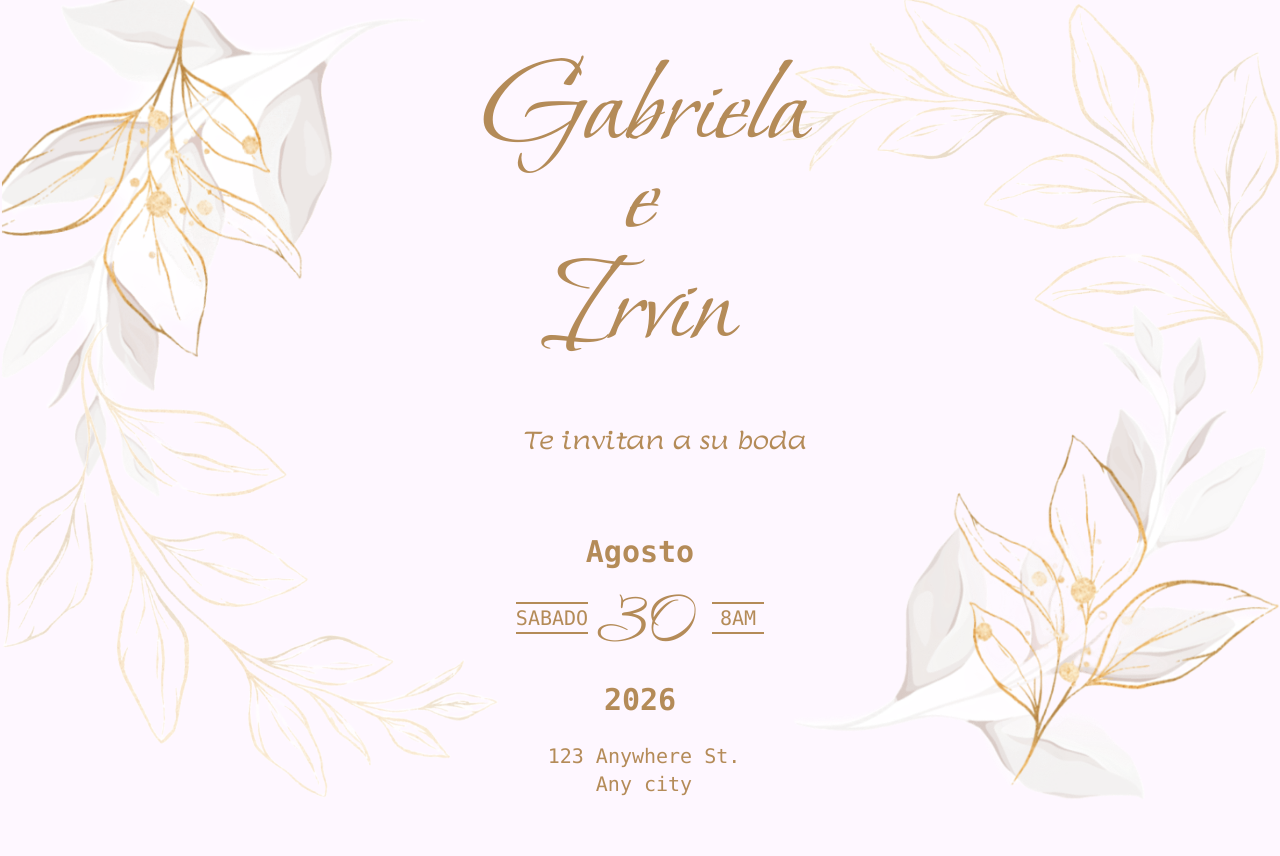
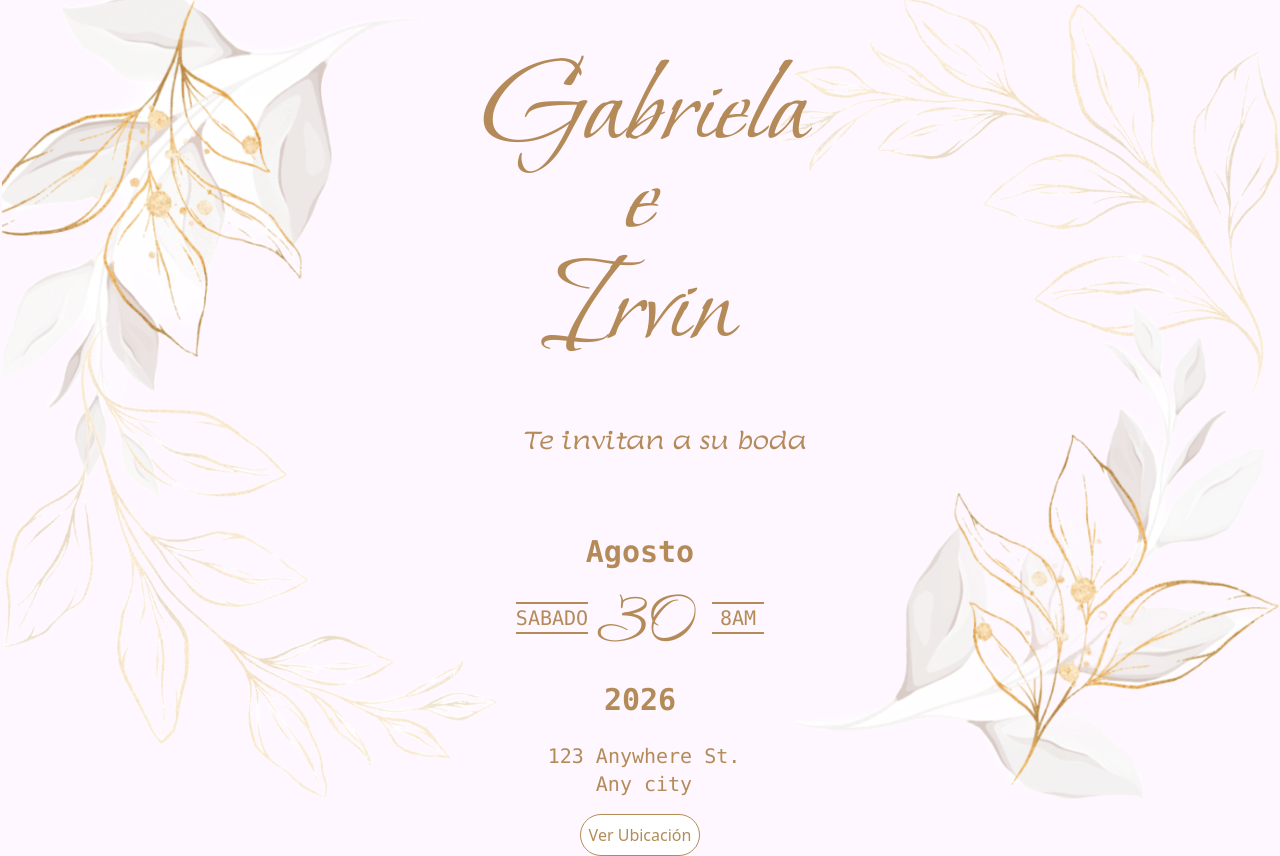
Before and after one commit to IrvinTM/wedding, an Astro site: page / in a window 1280 px wide. Before the commit the page ends 800 px from the top, so only its background shows below. Built offline with nearby package versions, Linux system fonts and the light colour scheme; Astro itself is replaced by a stand-in of ours.

Commit message:
added location b

```diff
--- a/src/pages/index.astro
+++ b/src/pages/index.astro
@@ -43,6 +43,14 @@ import Layout from "../layouts/Layout.astro";
       <h3 class="text-primary font-mono text-xl pl-2">123 Anywhere St.</h3>
       <h3 class="text-primary font-mono text-xl pl-2">Any city</h3>
     </div>
+    <button
+      class="bg-white p-2 border border-primary rounded-full text-primary mt-4 hover:bg-secondary"
+      ><a
+        target="_blank"
+        href="https://www.google.com/maps/place/Las+Terrazas+del+Alto/@13.9871094,-88.913322,14z/data=!4m13!1m2!2m1!1sHoteles!3m9!1s0x8f6367552e2bf913:0xcc81e5030aedb412!5m2!4m1!1i2!8m2!3d13.9871094!4d-88.8772731!15sCgdIb3RlbGVzkgEKcmVzdGF1cmFudOABAA!16s%2Fg%2F11s4zk5jrn?entry=ttu&g_ep=EgoyMDI0MTIxMS4wIKXMDSoASAFQAw%3D%3D"
+        >Ver Ubicación</a
+      ></button
+    >
   </div>
 
   <style>
--- a/tailwind.config.mjs
+++ b/tailwind.config.mjs
@@ -11,6 +11,7 @@ export default {
       colors: {
         primary: "#B48B58",
         background: "#fef7ff",
+        secondary: "#EDE6E4",
       },
     },
   },
```
